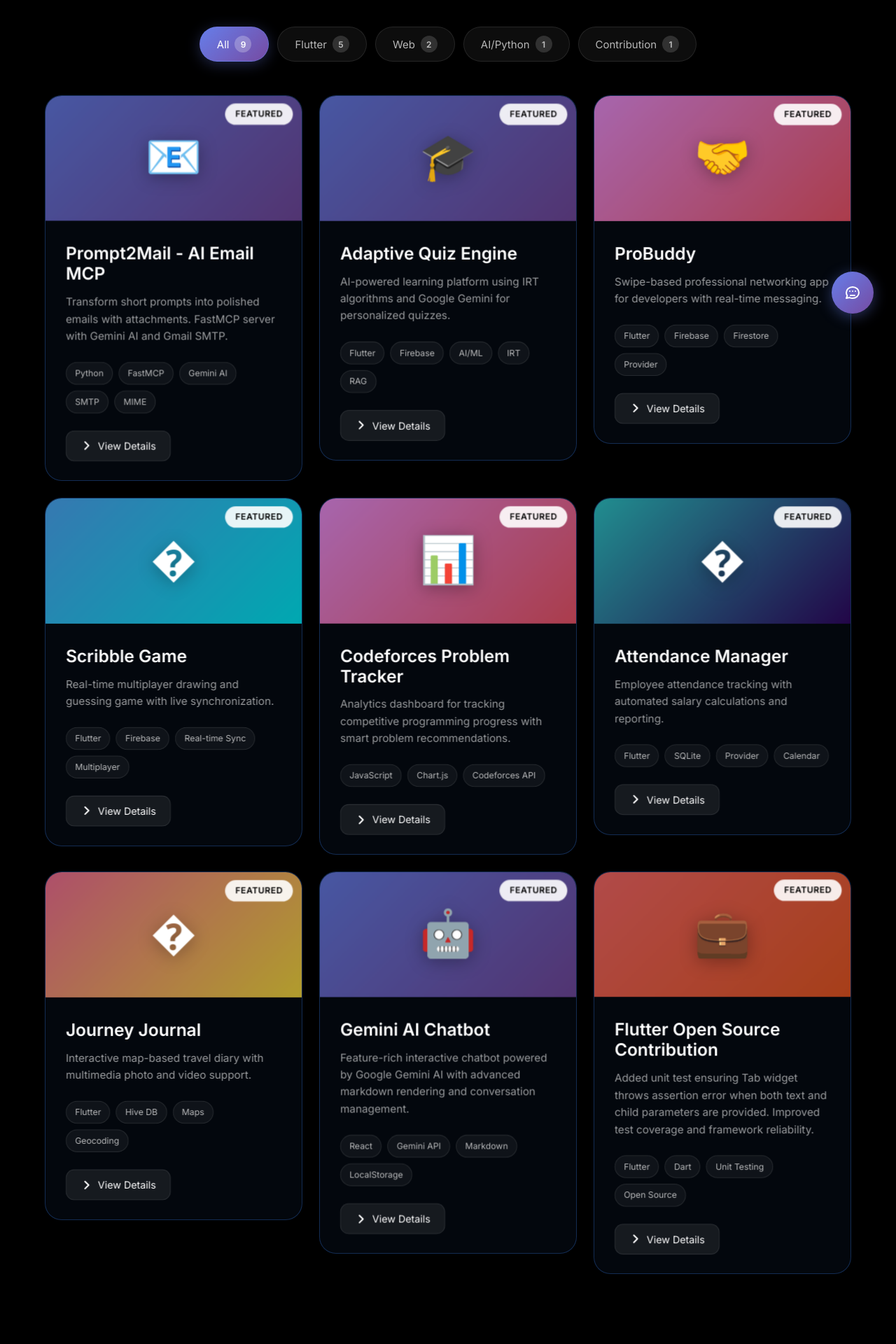
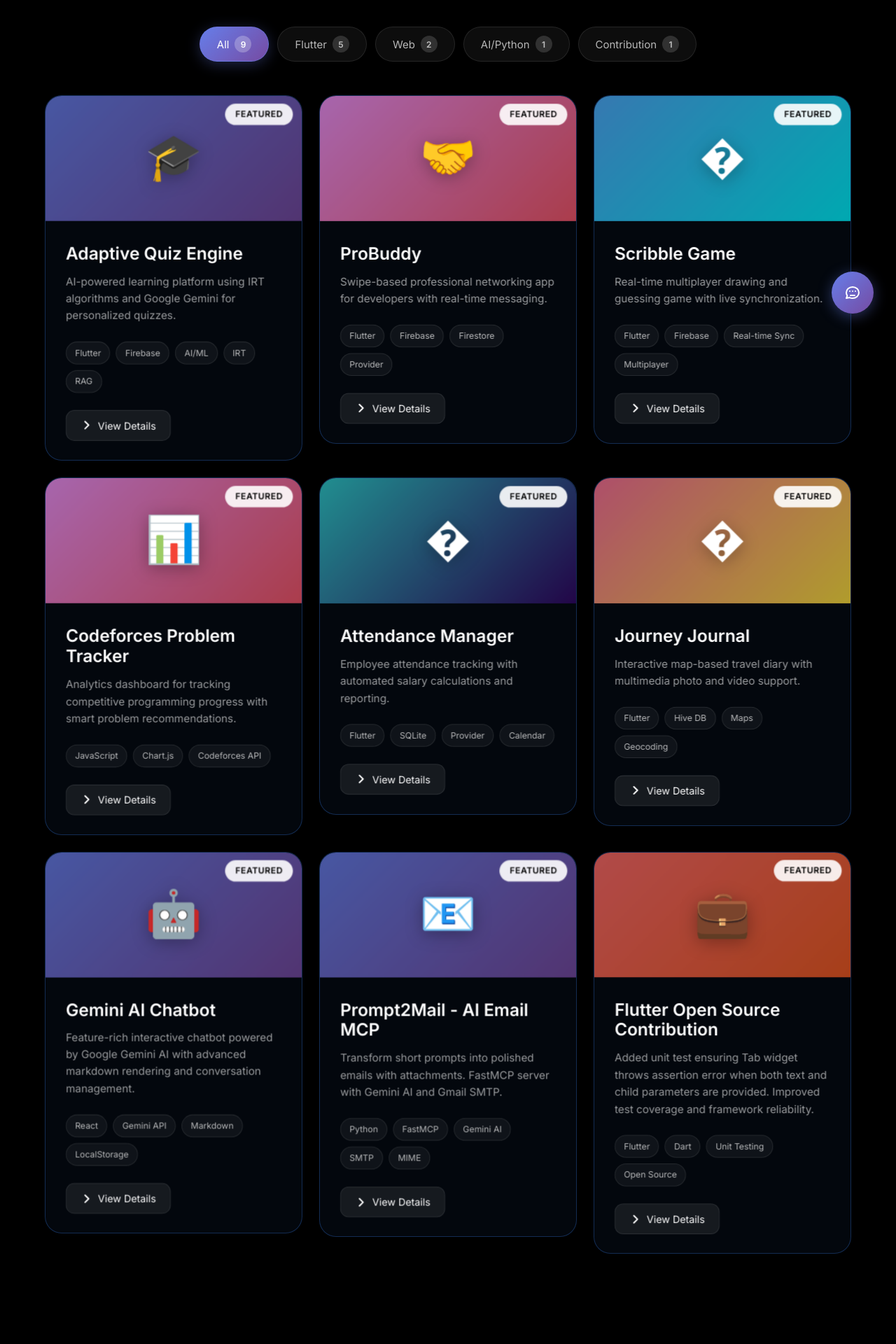
Before and after one commit to JeelChandegra/react_portfolio, a React (Vite) app in the folder my-react-app/: page /projects in a window 1280 px wide. Shown: the part 320-2240 px from the top of the page at 70% size. Built offline with nearby package versions, Linux system fonts and the light colour scheme.

Commit message:
Update project order and skills: moved Prompt2Mail after Gemini AI Chatbot, removed React from frameworks list

```diff
--- a/my-react-app/src/components/Projects.tsx
+++ b/my-react-app/src/components/Projects.tsx
@@ -7,16 +7,7 @@ import TiltCard from './TiltCard';
 import './Projects.css';
 
 const projectsData = [
-  {
-    id: 'email-sender-mcp',
-    title: 'Prompt2Mail - AI Email MCP',
-    description: 'Transform short prompts into polished emails with attachments. FastMCP server with Gemini AI and Gmail SMTP.',
-    tech: ['Python', 'FastMCP', 'Gemini AI', 'SMTP', 'MIME'],
-    gradient: 'linear-gradient(135deg, #667eea 0%, #764ba2 100%)',
-    icon: '📧',
-    featured: true,
-    category: 'AI/Python',
-  },
+
   {
     id: 'adaptive-quiz-engine',
     title: 'Adaptive Quiz Engine',
@@ -86,6 +77,16 @@ const projectsData = [
     icon: '🤖',
     featured: true,
     category: 'Web',
+  },
+   {
+    id: 'email-sender-mcp',
+    title: 'Prompt2Mail - AI Email MCP',
+    description: 'Transform short prompts into polished emails with attachments. FastMCP server with Gemini AI and Gmail SMTP.',
+    tech: ['Python', 'FastMCP', 'Gemini AI', 'SMTP', 'MIME'],
+    gradient: 'linear-gradient(135deg, #667eea 0%, #764ba2 100%)',
+    icon: '📧',
+    featured: true,
+    category: 'AI/Python',
   },
   {
     id: 'flutter-open-source-contribution',
--- a/my-react-app/src/components/Skills.tsx
+++ b/my-react-app/src/components/Skills.tsx
@@ -24,7 +24,7 @@ const skillCategories = [
   },
   {
     title: 'Frameworks & Libraries',
-    skills: ['React','Redux','Next.js','React Native', 'Flutter', 'Node.js', 'Express.js']
+    skills: ['Redux','Next.js','React Native', 'Flutter', 'Node.js', 'Express.js']
   },
   {
     title: 'Cloud & DevOps',
```
